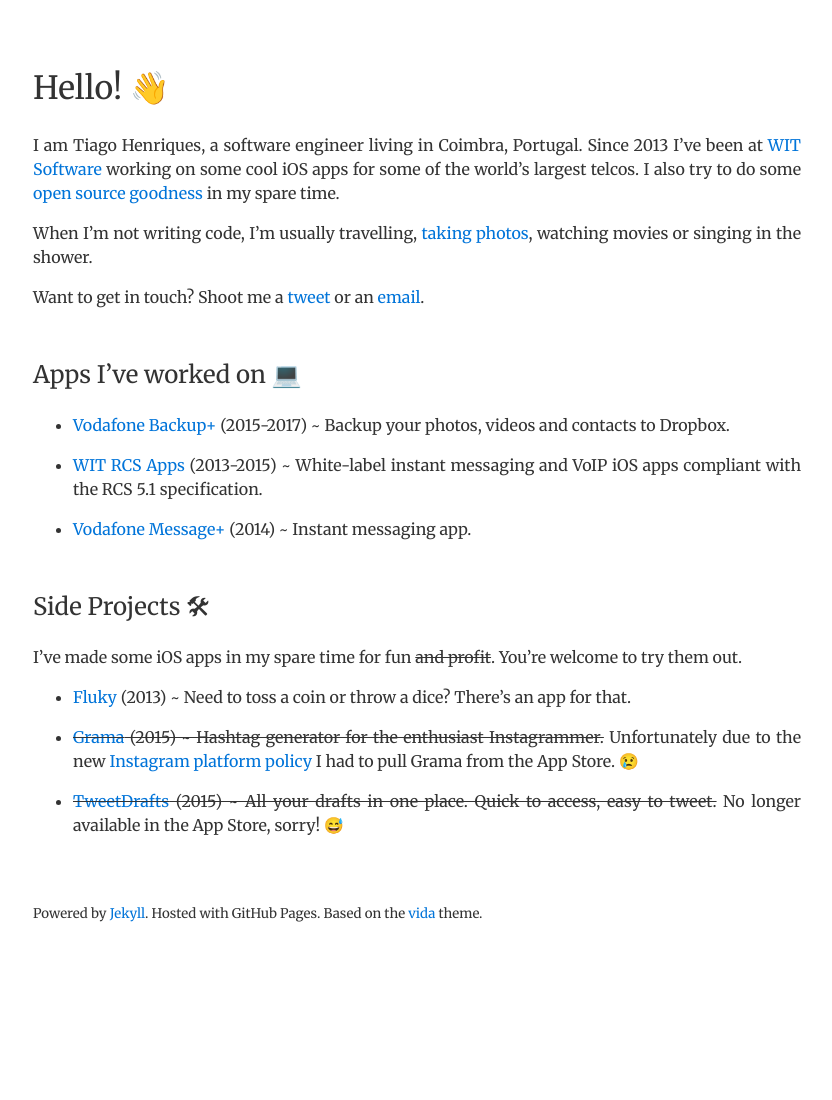
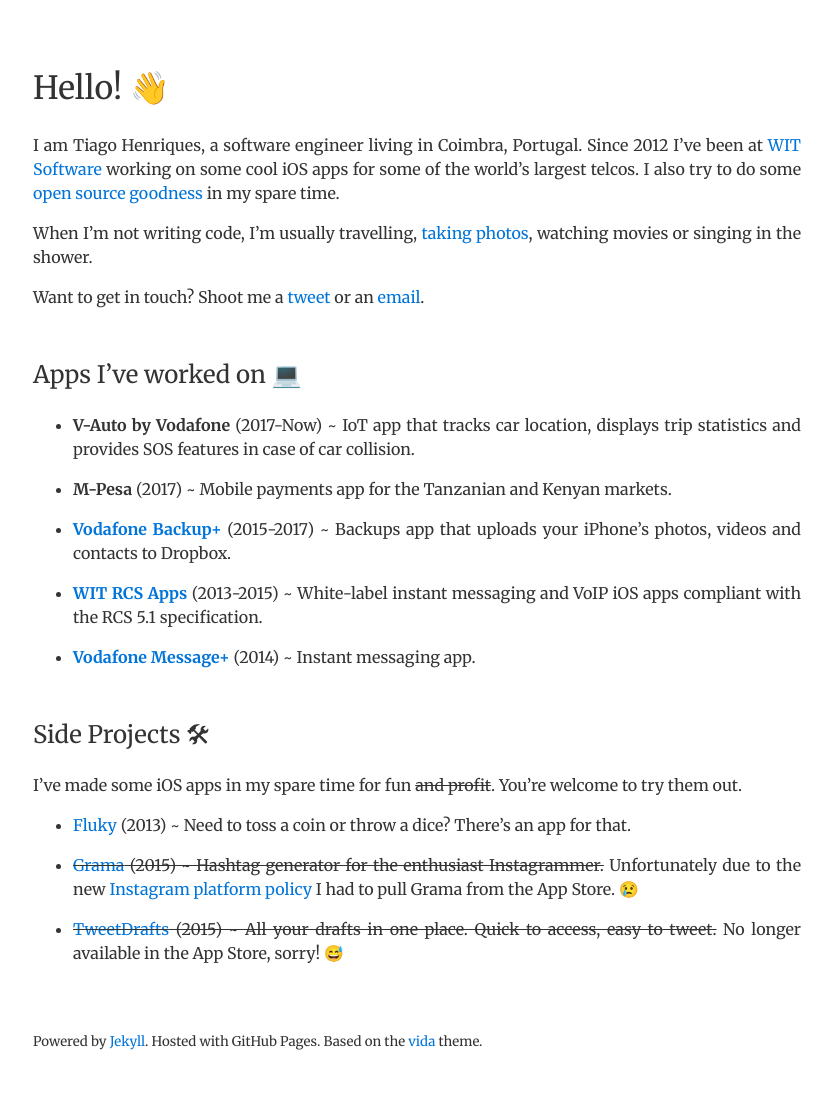
Before and after one commit to tiagomnh/tiagomnh.github.com, a Jekyll site: the page built from index.md, in a window 1280 px wide. Shown: the whole page, without its empty margins (223-1055 px from the left). Built offline with Jekyll 4.4.1, drawn with Linux system fonts in a browser that asks for light colours; our own code applies the rules of GitHub Pages for plain Markdown files; before the commit the page ends 972 px from its top, so only the background shows below that.

Commit message:
Update projects

```diff
--- a/index.md
+++ b/index.md
@@ -4,7 +4,7 @@
 
 # Hello! 👋
 
-I am Tiago Henriques, a software engineer living in Coimbra, Portugal. Since 2013 I've been at [WIT Software](https://www.wit-software.com/) working on some cool iOS apps for some of the world's largest telcos. I also try to do some [open source goodness](https://github.com/tiagomnh) in my spare time.
+I am Tiago Henriques, a software engineer living in Coimbra, Portugal. Since 2012 I've been at [WIT Software](https://www.wit-software.com/) working on some cool iOS apps for some of the world's largest telcos. I also try to do some [open source goodness](https://github.com/tiagomnh) in my spare time.
 
 When I'm not writing code, I'm usually travelling, [taking photos](http://instagram.com/tiagomnh), watching movies or singing in the shower.
 
@@ -12,11 +12,15 @@
 
 ## Apps I've worked on 💻
 
-* [Vodafone Backup+](https://itunes.apple.com/pt/app/vodafone-backup+/id981065833?mt=8) (2015-2017) ~ Backup your photos, videos and contacts to Dropbox.
+* **V-Auto by Vodafone** (2017-Now) ~ IoT app that tracks car location, displays trip statistics and provides SOS features in case of car collision.
 
-* [WIT RCS Apps](https://www.wit-software.com/products/rcs-suite/) (2013-2015) ~ White-label instant messaging and VoIP iOS apps compliant with the RCS 5.1 specification.
+* **M-Pesa** (2017) ~ Mobile payments app for the Tanzanian and Kenyan markets.
 
-* [Vodafone Message+](https://itunes.apple.com/ie/app/vodafone-message+/id833409201?mt=8) (2014) ~ Instant messaging app.
+* [**Vodafone Backup+**](https://itunes.apple.com/pt/app/vodafone-backup+/id981065833?mt=8) (2015-2017) ~ Backups app that uploads your iPhone's photos, videos and contacts to Dropbox.
+
+* [**WIT RCS Apps**](https://www.wit-software.com/products/rcs-suite/) (2013-2015) ~ White-label instant messaging and VoIP iOS apps compliant with the RCS 5.1 specification.
+
+* [**Vodafone Message+**](https://itunes.apple.com/ie/app/vodafone-message+/id833409201?mt=8) (2014) ~ Instant messaging app.
 
 
 ## Side Projects 🛠
```
